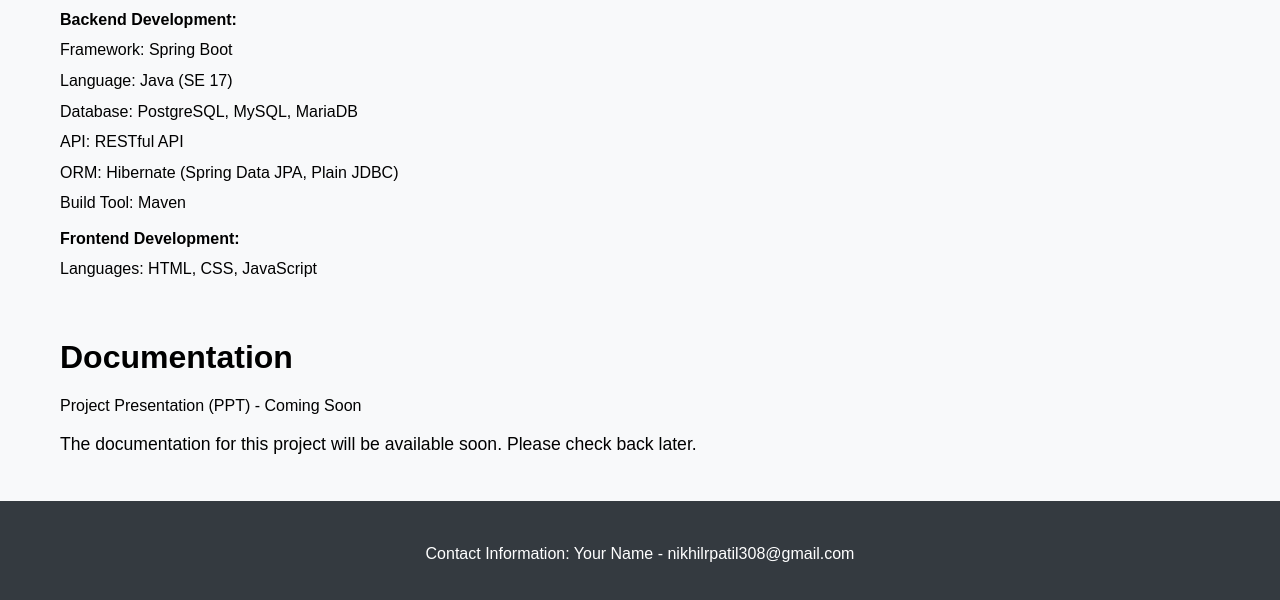
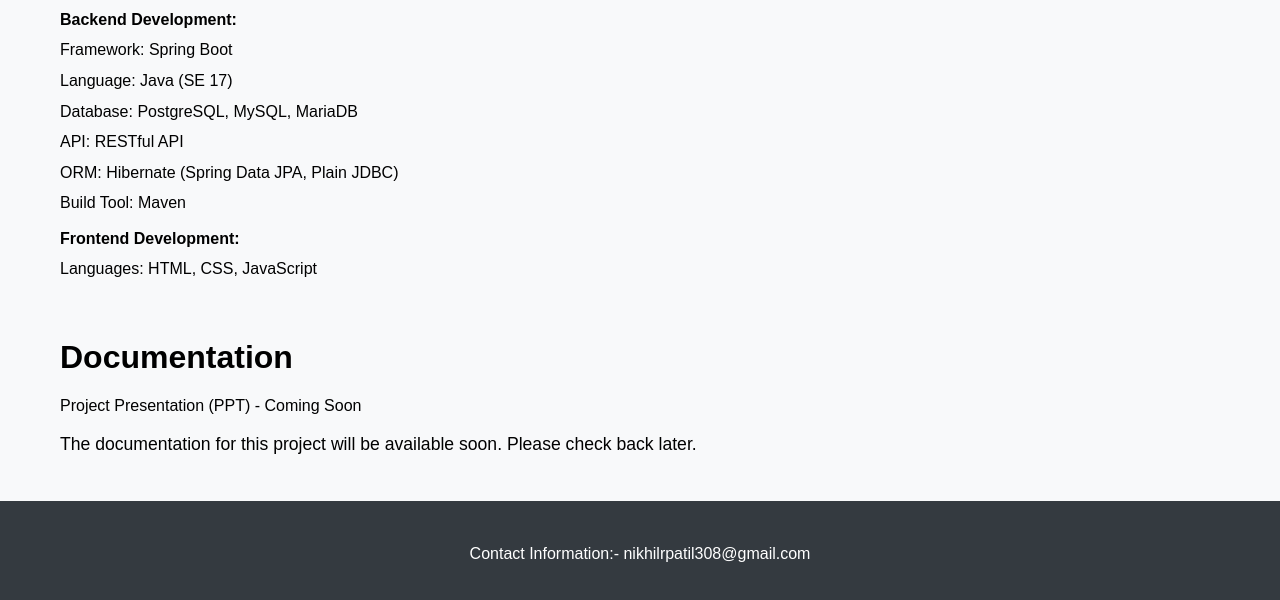
Before and after one commit to Nik308m/Nik308m.github.io, a plain HTML site: page AddressBook Application Project/Address Book Application.html in a window 1280 px wide. Shown: the part 633-1233 px from the top of the page. Drawn offline with Linux system fonts and the light colour scheme.

Commit message:
Corrected Contact Information section of each Project

```diff
--- a/AddressBook Application Project/Address Book Application.html
+++ b/AddressBook Application Project/Address Book Application.html
@@ -71,7 +71,7 @@
 
     <footer>
         <div class="container">
-            <p>Contact Information: Your Name - nikhilrpatil308@gmail.com</p>
+            <p>Contact Information:- nikhilrpatil308@gmail.com</p>
         </div>
     </footer>
 </body>
```
Also changed, not shown: Personal Expense Tracker Project/Personal Expense Tracker.html (+1 -1 lines), YouTube Like Application Project/YouTube Like Application.html (+1 -1 lines).
